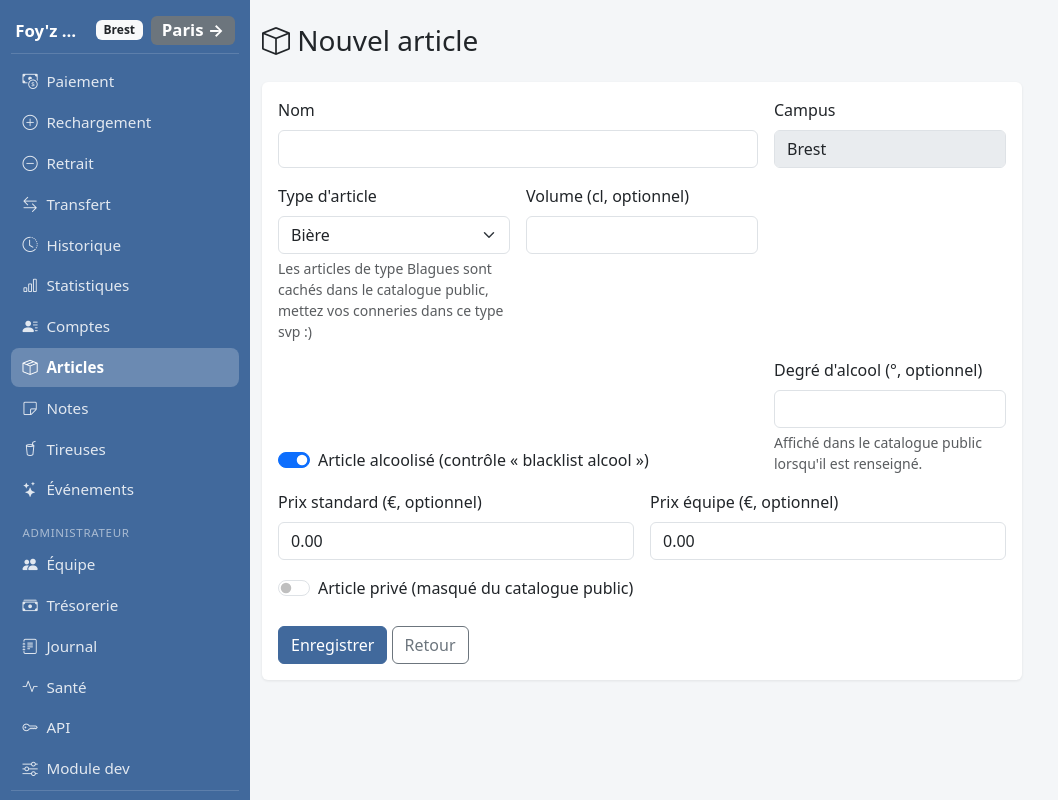
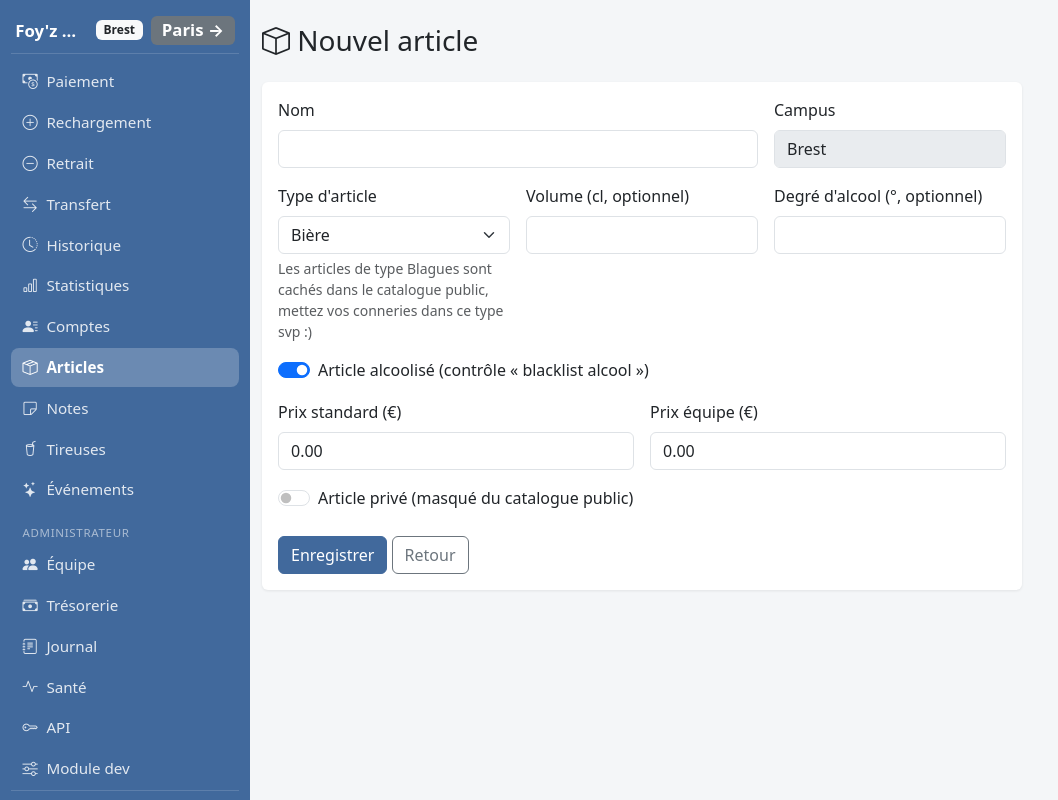
Before and after one commit to pauldebise/plateforme_foyz_bar, a Flask app: page /admin/articles/nouveau in a window 1280 px wide. Shown: the whole page, without its empty margins (0-1058 px from the left). Run offline with Flask 3, Linux system fonts and the light colour scheme; the visitor is signed in with stand-in values (Sample User, id 1); data comes from the database, SQL or seed files in the repository; data that the repository does not hold is empty; some libraries are stand-ins or nearby versions.

Commit message:
articles: aligner le degre et rendre les prix obligatoires
Le champ Degré rejoint la ligne Type/Volume, son commentaire est retiré. Les prix standard et équipe doivent désormais être saisis explicitement, avec 0 € toujours accepté pour les articles gratuits.

```diff
--- a/app/routes/admin.py
+++ b/app/routes/admin.py
@@ -913,8 +913,8 @@ def _article_from_form(a, writable_campus):
     a.is_private = request.form.get("is_private") == "on"
     a.alcohol_degree = _optional_degree("alcohol_degree") if a.is_alcohol else None
     a.campus = writable_campus
-    a.price_std = _optional_cents(request.form.get("price_std", "0"))
-    a.price_team = _optional_cents(request.form.get("price_team", "0"))
+    a.price_std = _required_cents("price_std")
+    a.price_team = _required_cents("price_team")
     return a
 
 
--- a/app/templates/admin/article_form.html
+++ b/app/templates/admin/article_form.html
@@ -36,24 +36,23 @@
           <label class="form-label">Volume (cl, optionnel)</label>
           <input class="form-control" name="volume_cl" type="number" min="0" step="1" value="{{ a.volume_cl if a and a.volume_cl else '' }}" {% if not writable %}disabled{% endif %}>
         </div>
-        <div class="col-md-8 d-flex align-items-end">
+        <div class="col-md-4">
+          <label class="form-label">Degré d'alcool (°, optionnel)</label>
+          <input class="form-control" name="alcohol_degree" type="number" min="0" max="100" step="0.1" value="{{ '%.1f'|format(a.alcohol_degree) if a and a.alcohol_degree else '' }}" {% if not writable %}disabled{% endif %}>
+        </div>
+        <div class="col-12">
           <div class="form-check form-switch">
             <input class="form-check-input" type="checkbox" name="is_alcohol" id="alcohol" {% if not writable %}disabled{% endif %} {% if not a or a.is_alcohol %}checked{% endif %}>
             <label class="form-check-label" for="alcohol">Article alcoolisé (contrôle « blacklist alcool »)</label>
           </div>
         </div>
-        <div class="col-md-4">
-          <label class="form-label">Degré d'alcool (°, optionnel)</label>
-          <input class="form-control" name="alcohol_degree" type="number" min="0" max="100" step="0.1" value="{{ '%.1f'|format(a.alcohol_degree) if a and a.alcohol_degree else '' }}" {% if not writable %}disabled{% endif %}>
-          <div class="form-text">Affiché dans le catalogue public lorsqu'il est renseigné.</div>
+        <div class="col-md-6">
+          <label class="form-label">Prix standard (€)</label>
+          <input class="form-control" name="price_std" value="{{ '%.2f'|format(a.price_std / 100) if a else '0.00' }}" {% if not writable %}disabled{% endif %} required>
         </div>
         <div class="col-md-6">
-          <label class="form-label">Prix standard (€, optionnel)</label>
-          <input class="form-control" name="price_std" value="{{ '%.2f'|format(a.price_std / 100) if a else '0.00' }}" {% if not writable %}disabled{% endif %}>
-        </div>
-        <div class="col-md-6">
-          <label class="form-label">Prix équipe (€, optionnel)</label>
-          <input class="form-control" name="price_team" value="{{ '%.2f'|format(a.price_team / 100) if a else '0.00' }}" {% if not writable %}disabled{% endif %}>
+          <label class="form-label">Prix équipe (€)</label>
+          <input class="form-control" name="price_team" value="{{ '%.2f'|format(a.price_team / 100) if a else '0.00' }}" {% if not writable %}disabled{% endif %} required>
         </div>
         <div class="col-12">
           <div class="form-check form-switch">
```
Also changed, not shown: tests/test_articles_filtres.py (+11 -0 lines), tests/test_hardening.py (+25 -6 lines).
